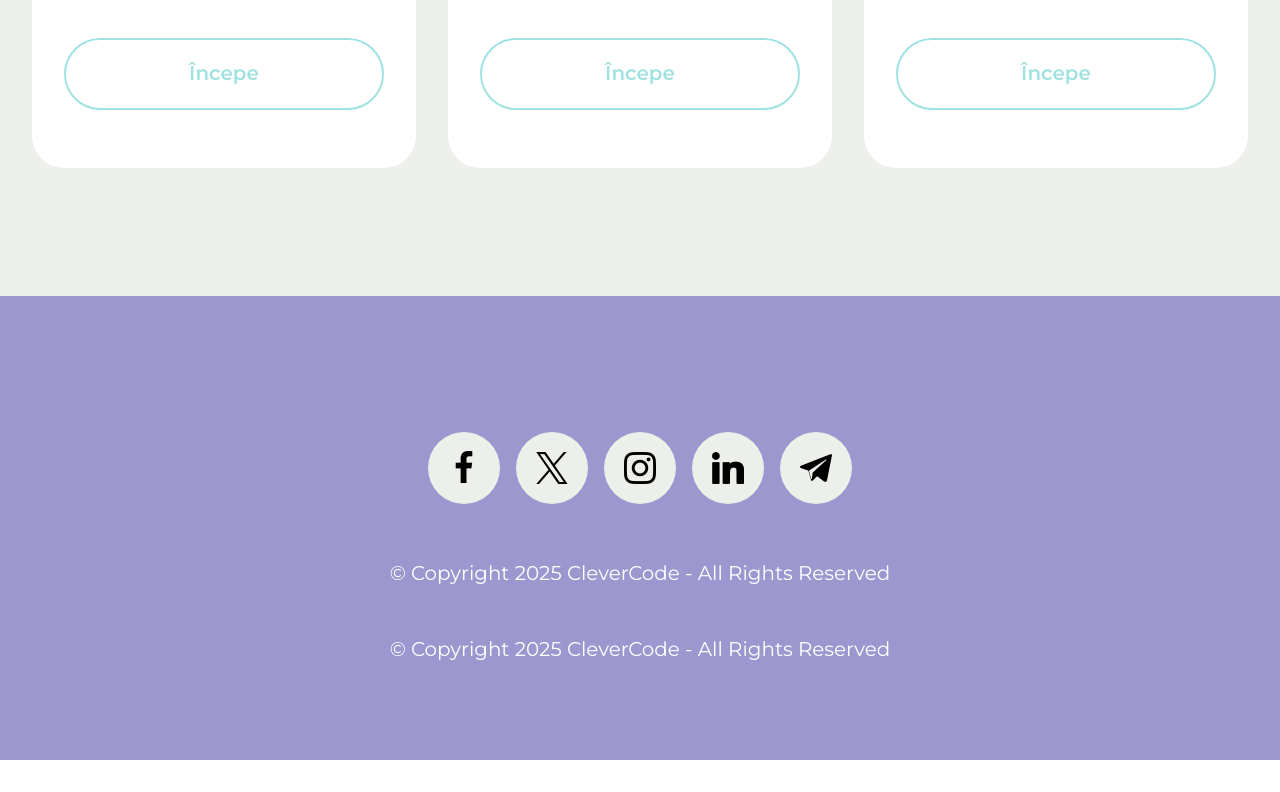
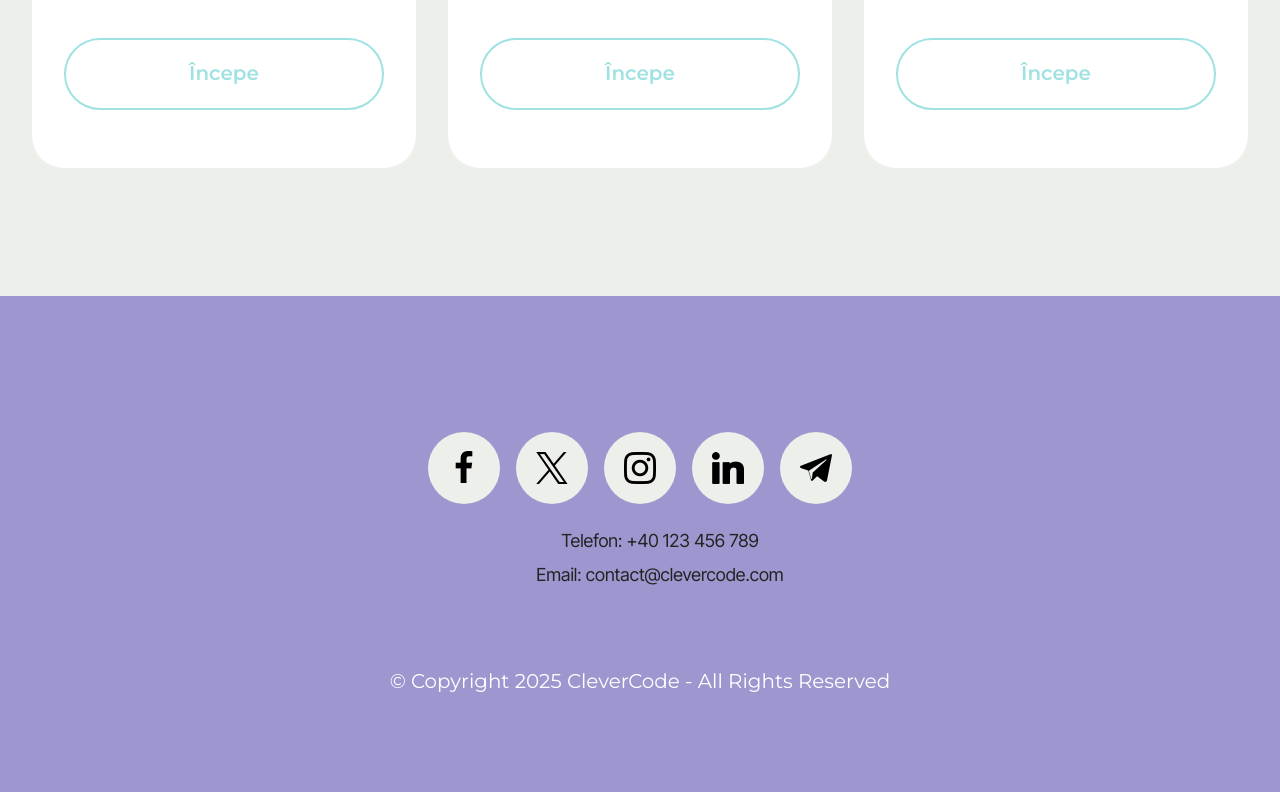
Before and after one commit to andradaoprea01/CompanieIT, a plain HTML site: page page2.html in a window 1280 px wide. Shown: the part 1763-2555 px from the top of the page. Before the commit the page ends 2523 px from the top, so only its background shows below. Drawn offline with Linux system fonts and the light colour scheme.

Commit message:
Update page2.html

```diff
--- a/page2.html
+++ b/page2.html
@@ -191,10 +191,9 @@
             </div>
           </div>
         </div>
-        <div class="col-12 mt-5">
-          <p class="mbr-fonts-style copyright display-7">
-            © Copyright 2025 CleverCode - All Rights Reserved
-          </p>
+         <div class="contact"><p>Telefon: +40 123 456 789</li>
+         <p> Email: contact@clevercode.com </p>
+        </div>
         <div class="col-12 mt-5">
           <p class="mbr-fonts-style copyright display-7">
             © Copyright 2025 CleverCode - All Rights Reserved
```
